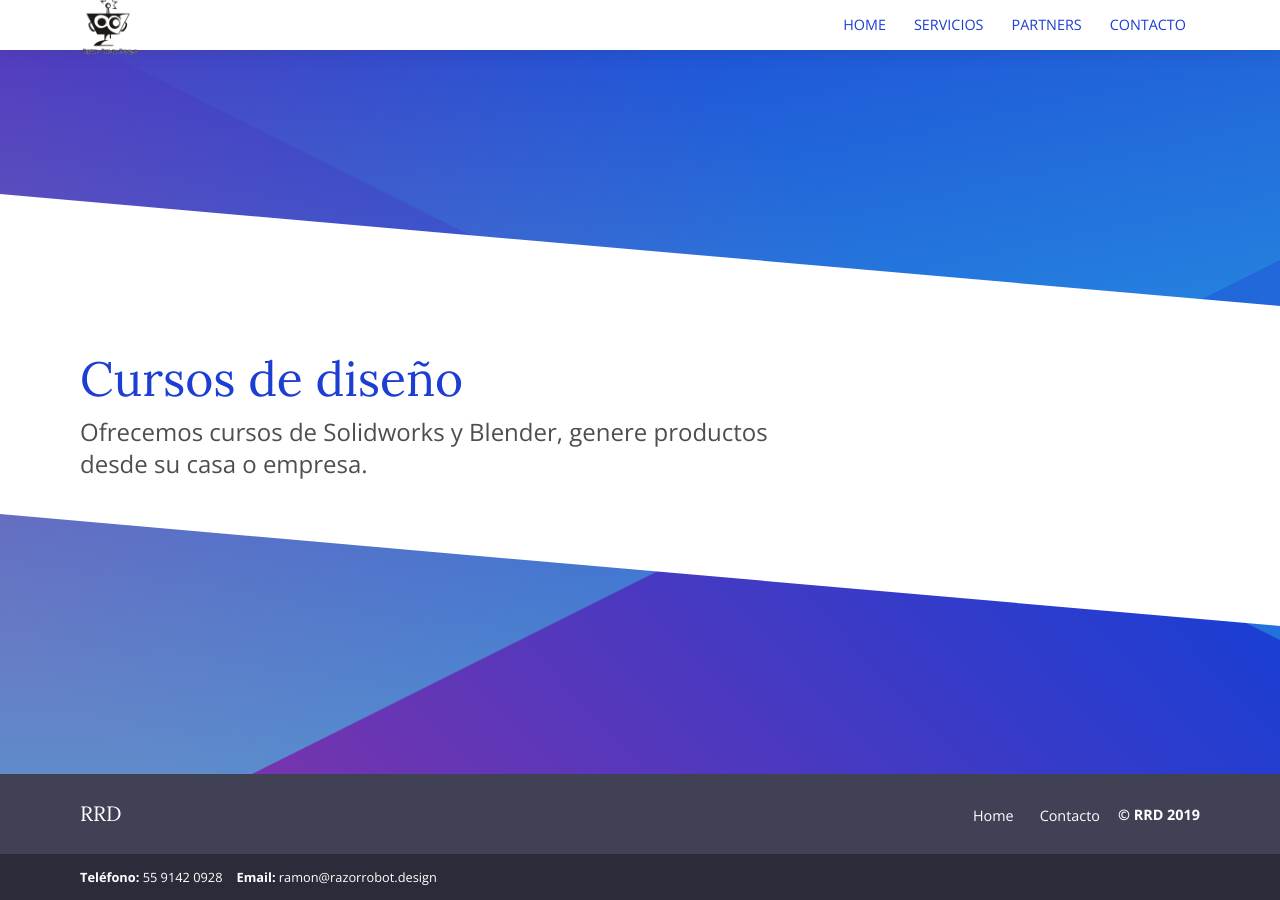
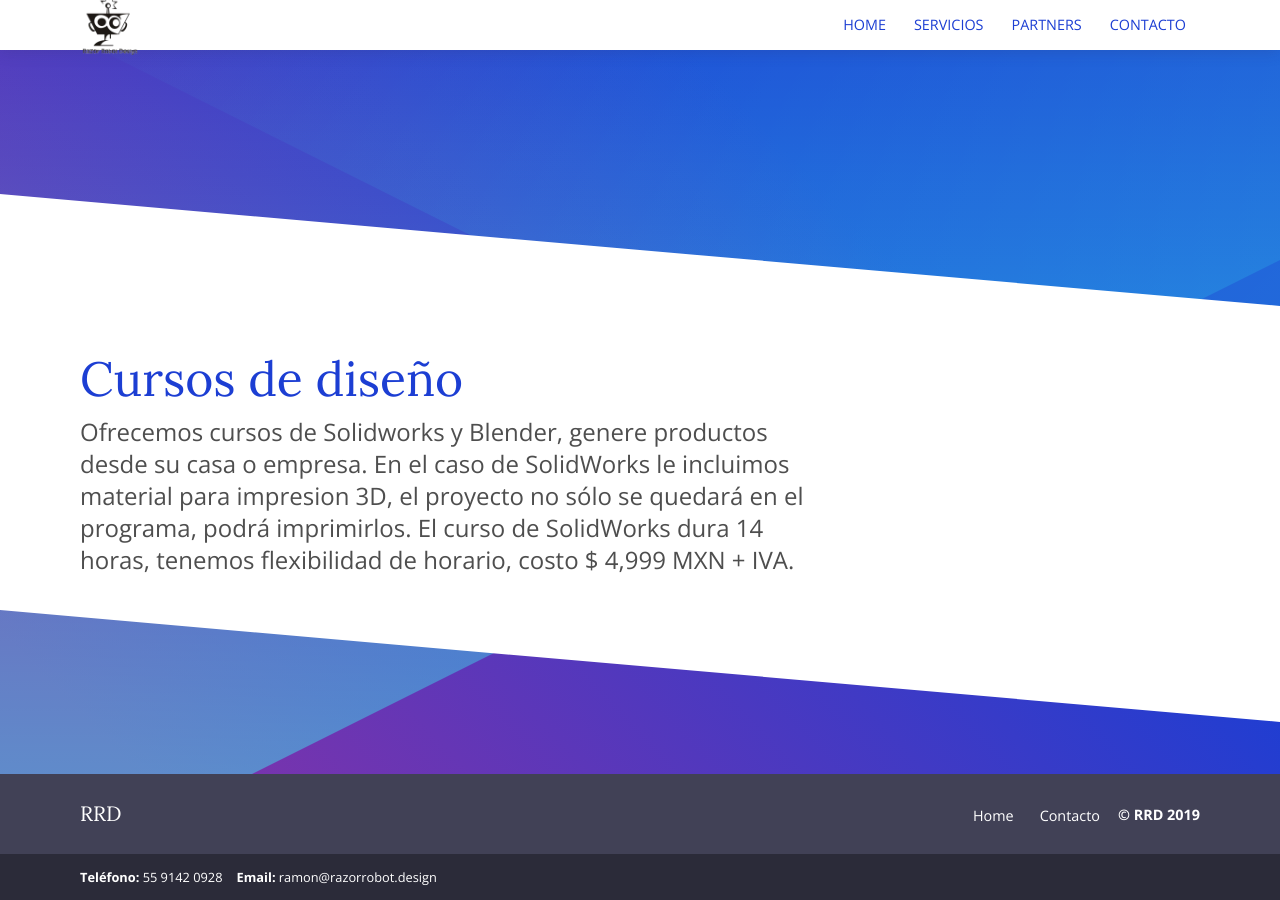
Before and after one commit to bay007/rrd, a Jekyll site: the page built from _services/3cursosdediseno.md, in a window 1280 px wide. Built offline with Jekyll 4.4.1, drawn with Linux system fonts in a browser that asks for light colours.

Commit message:
Curso de diseño

```diff
--- a/_services/3cursosdediseno.md
+++ b/_services/3cursosdediseno.md
@@ -4,3 +4,5 @@ image: '/services/default.png'
 ---
 
 Ofrecemos cursos de Solidworks y Blender, genere productos desde su casa o empresa.
+En el caso de SolidWorks le incluimos material para impresion 3D, el proyecto no sólo se quedará en el programa, podrá imprimirlos.
+El curso de SolidWorks dura 14 horas, tenemos flexibilidad de horario, costo $ 4,999 MXN + IVA.
```
